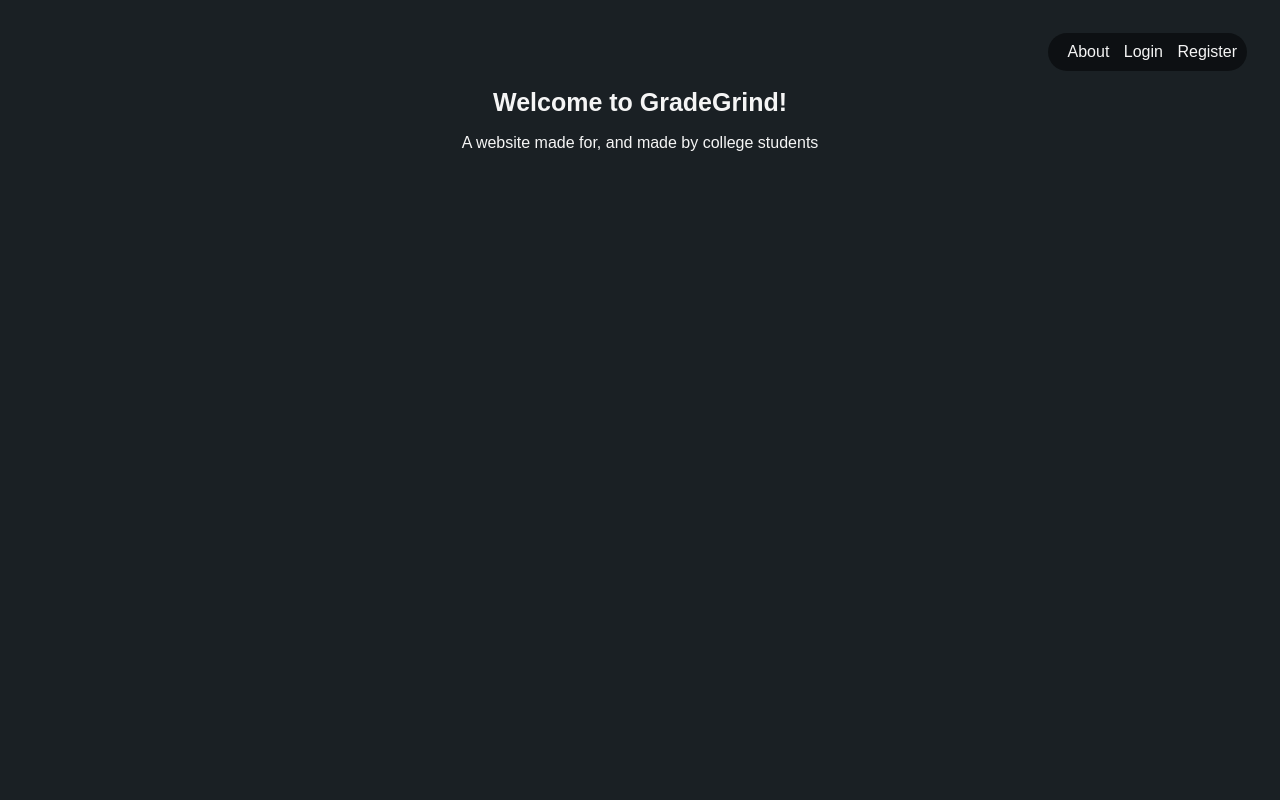
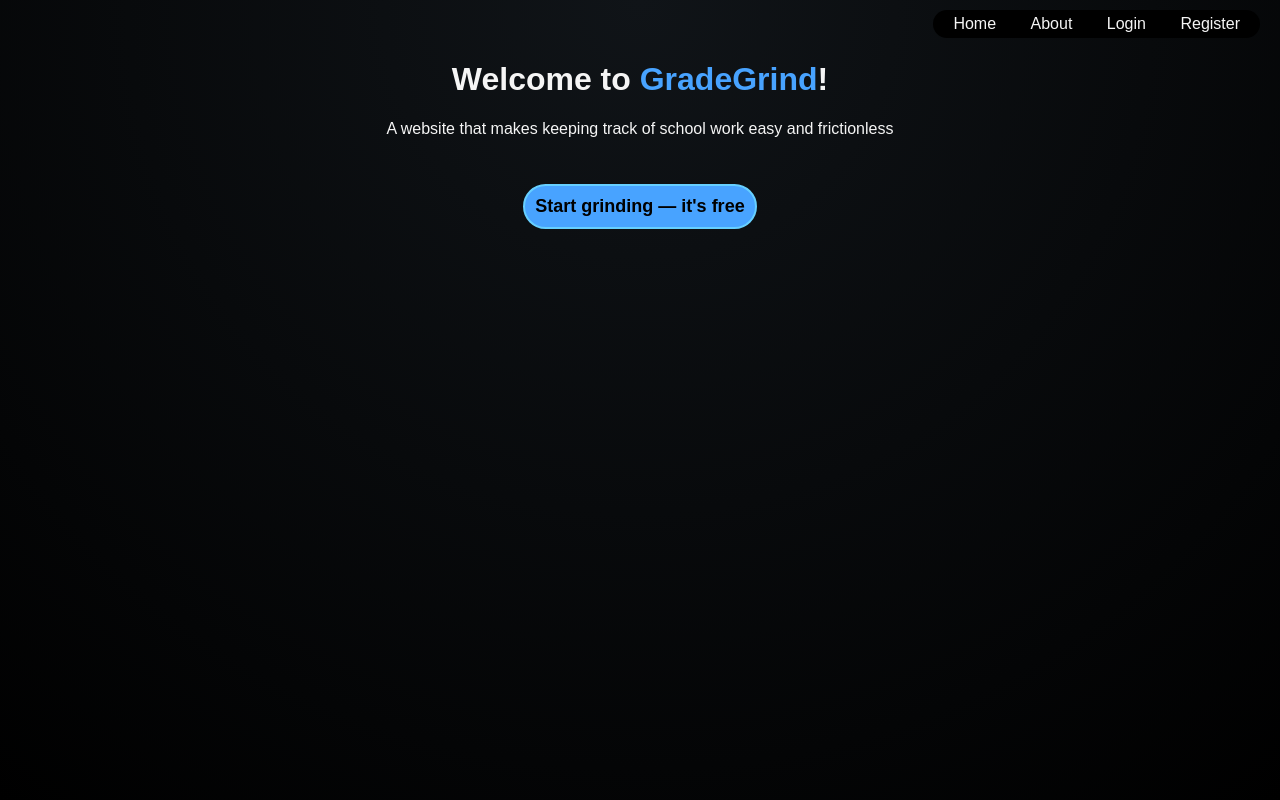
Before and after one commit to lucaslarss0n/CS50x-Final-Project, a Flask app: page / in a window 1280 px wide. Run offline with Flask 3, Linux system fonts and the light colour scheme.

Commit message:
Implemented the static starting page

```diff
--- a/app/static/style.css
+++ b/app/static/style.css
@@ -1,34 +1,68 @@
+:root {
+  --main: rgb(72, 163, 255);
+  --main-lighter: hsl(199, 100%, 70%);
+  --background: rgb(16, 20, 24);
+  --background-darker: rgb(12, 15, 17);
+}
+
 body {
   font-family: sans-serif;
-  background-color:rgb(26, 32, 36);
+  background: var(--background);
   color: whitesmoke;
-  padding: 25px;
+  margin: 0px;
+  padding: 0px;
 }
 
 header {
-  display: flex;
-  justify-content: flex-end;
-  padding: 25x;
+  position: relative; /* Make the header a positioned container */
+  padding: 0px; /* Remove padding for now */
+  background-color: transparent;
 }
 
-h1 {
-  font-size:25px;
+.navbar {
+  background-color: black; /* Transparent background for the navbar */
+  border-radius: 25px; /* Rounded corners for the navbar */
+  padding: 5px; /* Padding inside the navbar */
+
+  position: absolute; /* Position the navbar absolutely */
+  top: 10px; /* Adjust the top distance as needed */
+  right: 20px; /* Position to the right */
+  z-index: 1; /* Ensure the navbar is above the content */
+}
+
+.navbar a {
+  color: inherit;
+  text-decoration: none;
+  padding: 0 15px; /* Spacing between links */
+}
+
+.navbar a:hover {
+  font-weight: bold;
+}
+
+.startingpage-background {
+  background-image: radial-gradient(circle at top, var(--background) 0%, black 100%);
+  background-position: center top;
+  background-size: cover;
+  background-repeat: no-repeat;
+  min-height: 100vh;
+  padding: 0;
 }
 
 .startingpage {
-  width: 500px;
+  width: 700px;
+  padding-top: 40px;
   margin: auto;
   text-align: center;
 }
 
-.navbar {
-  background-color: rgb(13, 16, 19);
-  border-radius: 20px;
+.startingpage button {
+  margin-top: 30px;
+  background-color: var(--main);
+  border-radius: 30px;
   padding: 10px;
-}
-
-nav a {
-  margin-left: 10px;
-  color: inherit;
-  text-decoration: none;
-}
+  color: black;
+  font-size: large;
+  font-weight: bold;
+  border-color: var(--main-lighter); /* Assuming you want a lighter border color */
+  border-style: solid;
--- a/app/templates/base.html
+++ b/app/templates/base.html
@@ -7,17 +7,15 @@
   <title>GradeGrind</title>
   <link rel="stylesheet" href="{{ url_for('static', filename='style.css') }}">
 </head>
+<body>
   <header>
-    <nav class="logo">
-
-    </nav>
     <nav class="navbar">
-      <a href="/about.html">About</a>
-      <a href="/login.html">Login</a>
-      <a href="/register.html">Register</a>
+      <a href="index.html">Home</a>
+      <a href="about.html">About</a>
+      <a href="login.html">Login</a>
+      <a href="register.html">Register</a>
     </nav>
   </header>
-  <body>
   {% block content %}{% endblock %}
   <script src="script.js"></script>
 </body>
--- a/app/templates/index.html
+++ b/app/templates/index.html
@@ -1,13 +1,11 @@
 {% extends 'base.html' %}
 
 {% block content %}
-
+<div class="startingpage-background">
   <div class="startingpage">
-
-    <h1>Welcome to GradeGrind!</h1>
-
-    <p>A website made for, and made by college students</p>
-
+    <h1>Welcome to <span style="color:var(--main)"> GradeGrind</span>!</h1>
+    <p>A website that makes keeping track of school work easy and frictionless</p>
+    <button>Start grinding — it's free</button>
   </div>
-
+</div>
 {% endblock %}
--- a/app/templates/tasks/index.html
+++ b/app/templates/tasks/index.html
@@ -1,7 +1,7 @@
 {% extends 'base.html' %}
 
 {% block content %}
-<!-- Task list and management UI -->
-<h1>Your Tasks</h1>
-<!-- Display user's tasks here -->
+  <div class="task-management">
+    <!-- Content of your task management page -->
+  </div>
 {% endblock %}
```
Lines whose indentation alone changed are shown as unchanged.
